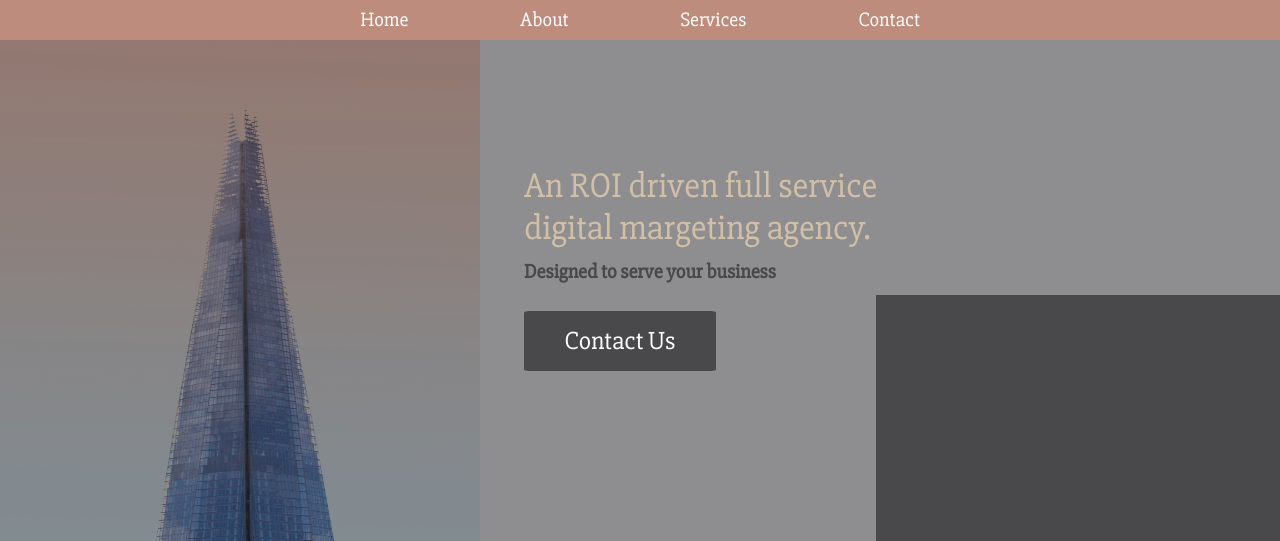
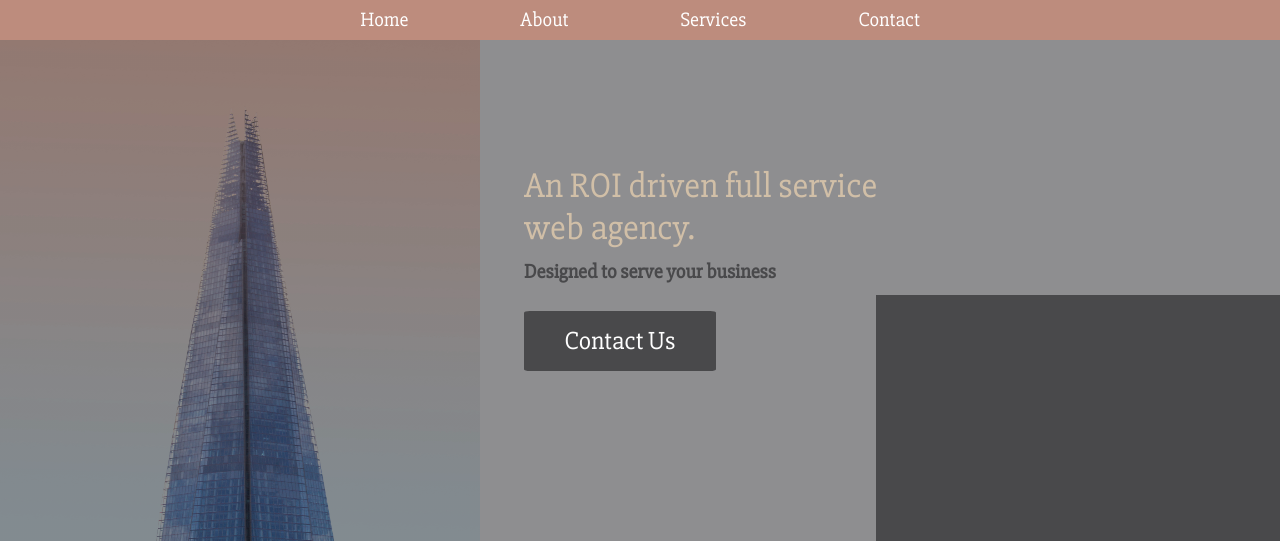
Before and after one commit to ndubs18/digitalMarketing, a website: page index.html in a window 1280 px wide. Shown: the top 541 px of the page. Drawn offline with nearby package versions, Linux system fonts and the light colour scheme.

Commit message:
header change

```diff
--- a/index.html
+++ b/index.html
@@ -38,7 +38,7 @@
         <div class="box__design">
 
             <div class="headCap">
-            <h1>An ROI driven full service digital margeting agency.</h1>
+            <h1>An ROI driven full service web agency.</h1>
             <p>Designed to serve your business</p>
 
             <button class = "contact_us"><a href="#contactUsModal">Contact Us</a></button>
```
